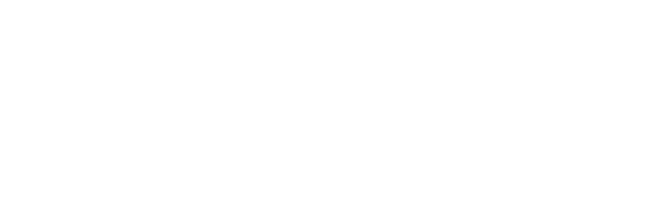
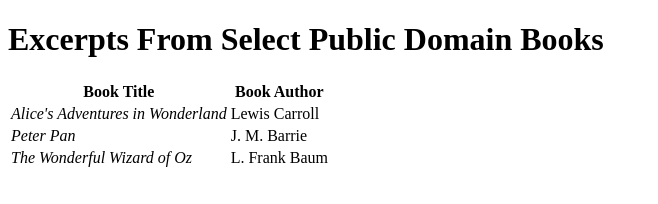
Before and after one commit to mpervaiz25/webdev_lab3, a plain HTML site: page index.html in a window 1280 px wide. Shown: the whole page, without its empty margins (0-658 px from the left). Drawn offline with Linux system fonts and the light colour scheme.

Commit message:
Inserting the table

```diff
--- a/index.html
+++ b/index.html
@@ -5,3 +5,22 @@
   <title>Excerpts From Select Public Domain Books</title>
 </head>
 <body>
+ <h1>Excerpts From Select Public Domain Books</h1>
+  <table>
+    <tr>
+      <th>Book Title</th>
+      <th>Book Author</th>
+    </tr>
+    <tr>
+      <td><em>Alice's Adventures in Wonderland</em></td>
+      <td>Lewis Carroll</td>
+    </tr>
+    <tr>
+      <td><em>Peter Pan</em></td>
+      <td>J. M. Barrie</td>
+    </tr>
+    <tr>
+      <td><em>The Wonderful Wizard of Oz</em></td>
+      <td>L. Frank Baum</td>
+    </tr>
+  </table>
```
